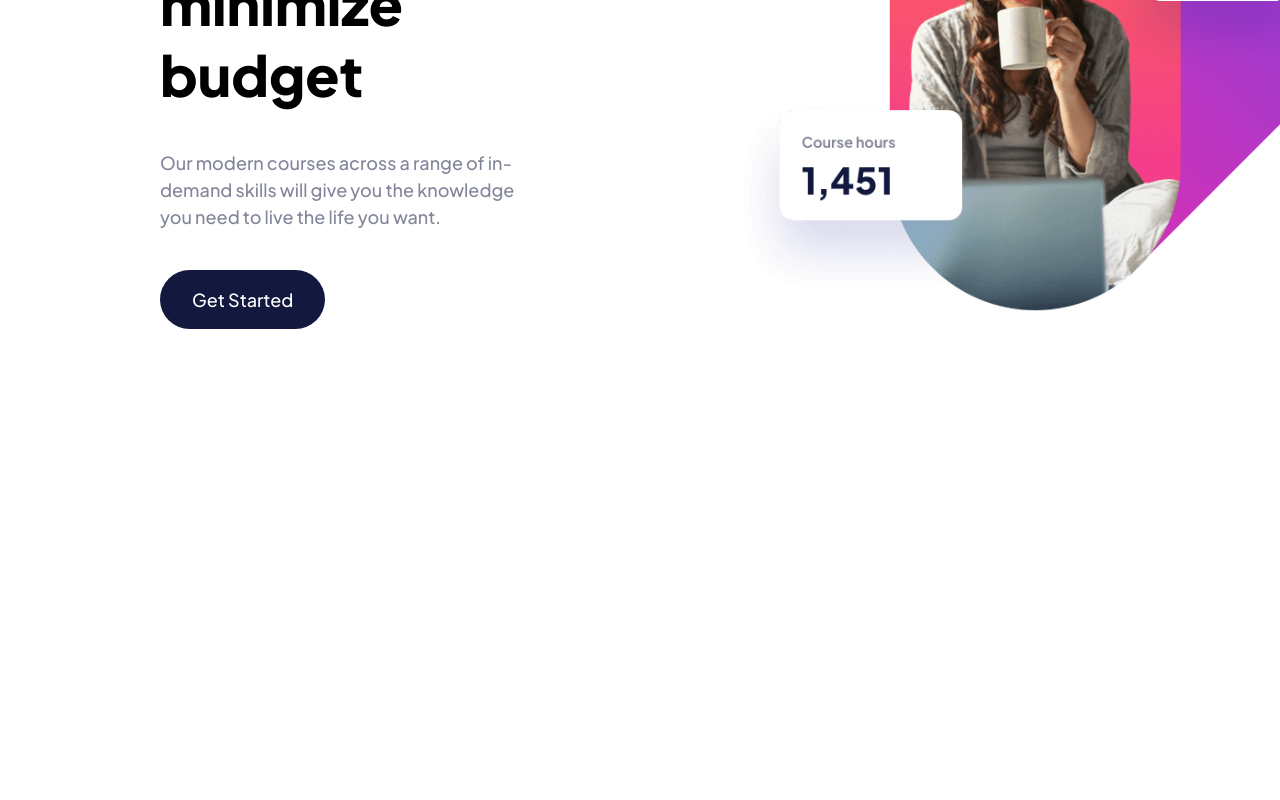
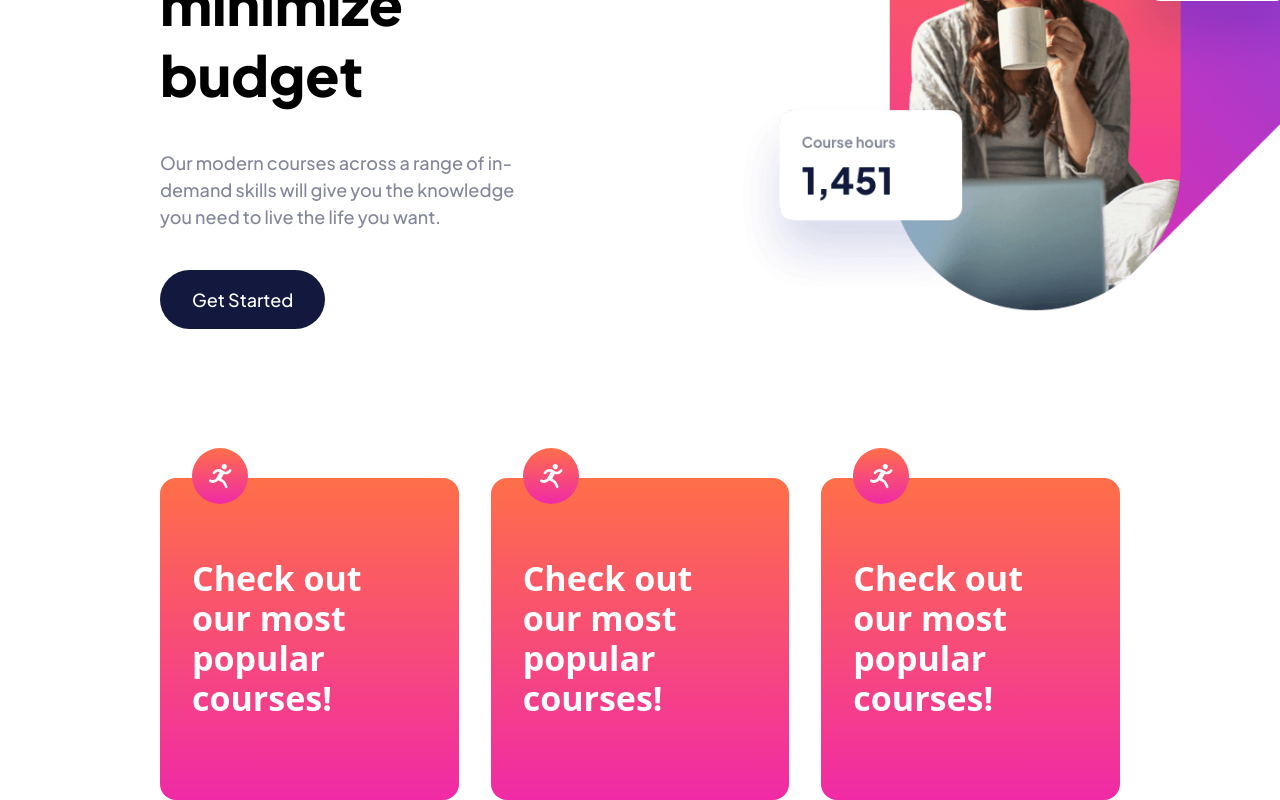
Before and after one commit to alvaro-frontend-mentor-projects/skilled-e-learning-landing-page, a React (Create React App) app: page / in a window 1280 px wide. Shown: the part 342-1142 px from the top of the page. Before the commit the page ends 800 px from the top, so only its background shows below. Built offline with nearby package versions, Linux system fonts and the light colour scheme.

Commit message:
feature section grid achieved, need to fill in boxes

```diff
--- a/src/pages/MainPage.js
+++ b/src/pages/MainPage.js
@@ -4,7 +4,8 @@ import HeroImage from '../assets/image-hero-desktop.png'
 const MainPage = () => {
   return (
     // HERO
-    <div className='flex flex-row mx-[160px] h-[640px] relative'>
+    <div className='flex flex-col gap-20 '>
+        <div className='flex flex-row mx-[160px] h-[640px] relative'>
         {/* Left Column */}
         <div className='flex flex-col gap-10 w-[50%] justify-center pr-[100px]'>
             <h1 className='font-Jakarta font-[800] text-[56px] leading-[70.5px]'>
@@ -33,7 +34,50 @@ const MainPage = () => {
         </div>
     </div>
 
-    // FEATURES
+
+    {/* FEATURES */}
+        <div className='mx-[160px] grid grid-cols-3 gap-8'>
+            {/* Box 1 */}
+            <div className='relative h-[322px] rounded-2xl bg-gradient-to-t from-[#F02AA6] to-[#FF6F48] pl-8 pr-16 pt-20'>
+                <svg className='absolute left-8 top-[-30px]' width="56" height="56" xmlns="http://www.w3.org/2000/svg"><defs><linearGradient x1="50%" y1="0%" x2="50%" y2="100%" id="a"><stop stop-color="#FF6F48" offset="0%"/><stop stop-color="#F02AA6" offset="100%"/></linearGradient></defs><g fill="none" fill-rule="evenodd"><circle fill="url(#a)" cx="28" cy="28" r="28"/><path d="M33.97 20.678c.565-.498.893-1.21.906-1.962A2.706 2.706 0 0 0 32.16 16a2.794 2.794 0 0 0-1.66.603 2.825 2.825 0 0 0-.854 1.962 2.69 2.69 0 0 0 4.325 2.113Zm-8.752.453c0 .05-.05.05-.1.1v.05a6.308 6.308 0 0 0-2.919 1.41c-.503.473-.958.995-1.358 1.559-1.006 1.408 1.358 2.766 2.315 1.358 1.257-1.762 2.816-2.264 4.527-1.71a141.96 141.96 0 0 0-2.717 5.181c-1.107 2.163-3.47 3.874-5.786 2.566a1.402 1.402 0 1 0-1.508 2.364 6.826 6.826 0 0 0 8.704-1.66c.05 0 .153.05.2.05 1.5.624 2.907 1.454 4.177 2.466.603.502 1.66 3.065 2.263 4.376a1.392 1.392 0 0 0 2.113.452c.393-.382.476-.982.202-1.456-.705-1.456-1.862-4.427-2.818-5.135a31.566 31.566 0 0 0-2.364-1.762l.1-.1a16.972 16.972 0 0 0-1.006-.605c.856-1.609 1.711-3.168 2.616-4.728 2.11.667 4.415.19 6.087-1.258.517-.46.973-.984 1.358-1.56.956-1.257-.905-2.515-2.012-1.66a.709.709 0 0 0-.153.202 4.36 4.36 0 0 1-2.013 1.66c-.05.05-.1.05-.1.1h-.051a4.146 4.146 0 0 1-3.622-.452l.101-.101h.05a.383.383 0 0 0-.201-.1 9.292 9.292 0 0 0-.956-.554 7.258 7.258 0 0 0-5.134-1.056l.005.003Z" fill="#FFF" fill-rule="nonzero"/></g></svg>
+                <h1 className='text-white text-[34px] font-[600] leading-[40px]'>
+                    Check out our most popular courses!
+                </h1>
+            </div>
+
+            {/* Box 1 */}
+            <div className='relative h-[322px] rounded-2xl bg-gradient-to-t from-[#F02AA6] to-[#FF6F48] pl-8 pr-16 pt-20'>
+                <svg className='absolute left-8 top-[-30px]' width="56" height="56" xmlns="http://www.w3.org/2000/svg"><defs><linearGradient x1="50%" y1="0%" x2="50%" y2="100%" id="a"><stop stop-color="#FF6F48" offset="0%"/><stop stop-color="#F02AA6" offset="100%"/></linearGradient></defs><g fill="none" fill-rule="evenodd"><circle fill="url(#a)" cx="28" cy="28" r="28"/><path d="M33.97 20.678c.565-.498.893-1.21.906-1.962A2.706 2.706 0 0 0 32.16 16a2.794 2.794 0 0 0-1.66.603 2.825 2.825 0 0 0-.854 1.962 2.69 2.69 0 0 0 4.325 2.113Zm-8.752.453c0 .05-.05.05-.1.1v.05a6.308 6.308 0 0 0-2.919 1.41c-.503.473-.958.995-1.358 1.559-1.006 1.408 1.358 2.766 2.315 1.358 1.257-1.762 2.816-2.264 4.527-1.71a141.96 141.96 0 0 0-2.717 5.181c-1.107 2.163-3.47 3.874-5.786 2.566a1.402 1.402 0 1 0-1.508 2.364 6.826 6.826 0 0 0 8.704-1.66c.05 0 .153.05.2.05 1.5.624 2.907 1.454 4.177 2.466.603.502 1.66 3.065 2.263 4.376a1.392 1.392 0 0 0 2.113.452c.393-.382.476-.982.202-1.456-.705-1.456-1.862-4.427-2.818-5.135a31.566 31.566 0 0 0-2.364-1.762l.1-.1a16.972 16.972 0 0 0-1.006-.605c.856-1.609 1.711-3.168 2.616-4.728 2.11.667 4.415.19 6.087-1.258.517-.46.973-.984 1.358-1.56.956-1.257-.905-2.515-2.012-1.66a.709.709 0 0 0-.153.202 4.36 4.36 0 0 1-2.013 1.66c-.05.05-.1.05-.1.1h-.051a4.146 4.146 0 0 1-3.622-.452l.101-.101h.05a.383.383 0 0 0-.201-.1 9.292 9.292 0 0 0-.956-.554 7.258 7.258 0 0 0-5.134-1.056l.005.003Z" fill="#FFF" fill-rule="nonzero"/></g></svg>
+                <h1 className='text-white text-[34px] font-[600] leading-[40px]'>
+                    Check out our most popular courses!
+                </h1>
+            </div>
+
+            {/* Box 1 */}
+            <div className='relative h-[322px] rounded-2xl bg-gradient-to-t from-[#F02AA6] to-[#FF6F48] pl-8 pr-16 pt-20'>
+                <svg className='absolute left-8 top-[-30px]' width="56" height="56" xmlns="http://www.w3.org/2000/svg"><defs><linearGradient x1="50%" y1="0%" x2="50%" y2="100%" id="a"><stop stop-color="#FF6F48" offset="0%"/><stop stop-color="#F02AA6" offset="100%"/></linearGradient></defs><g fill="none" fill-rule="evenodd"><circle fill="url(#a)" cx="28" cy="28" r="28"/><path d="M33.97 20.678c.565-.498.893-1.21.906-1.962A2.706 2.706 0 0 0 32.16 16a2.794 2.794 0 0 0-1.66.603 2.825 2.825 0 0 0-.854 1.962 2.69 2.69 0 0 0 4.325 2.113Zm-8.752.453c0 .05-.05.05-.1.1v.05a6.308 6.308 0 0 0-2.919 1.41c-.503.473-.958.995-1.358 1.559-1.006 1.408 1.358 2.766 2.315 1.358 1.257-1.762 2.816-2.264 4.527-1.71a141.96 141.96 0 0 0-2.717 5.181c-1.107 2.163-3.47 3.874-5.786 2.566a1.402 1.402 0 1 0-1.508 2.364 6.826 6.826 0 0 0 8.704-1.66c.05 0 .153.05.2.05 1.5.624 2.907 1.454 4.177 2.466.603.502 1.66 3.065 2.263 4.376a1.392 1.392 0 0 0 2.113.452c.393-.382.476-.982.202-1.456-.705-1.456-1.862-4.427-2.818-5.135a31.566 31.566 0 0 0-2.364-1.762l.1-.1a16.972 16.972 0 0 0-1.006-.605c.856-1.609 1.711-3.168 2.616-4.728 2.11.667 4.415.19 6.087-1.258.517-.46.973-.984 1.358-1.56.956-1.257-.905-2.515-2.012-1.66a.709.709 0 0 0-.153.202 4.36 4.36 0 0 1-2.013 1.66c-.05.05-.1.05-.1.1h-.051a4.146 4.146 0 0 1-3.622-.452l.101-.101h.05a.383.383 0 0 0-.201-.1 9.292 9.292 0 0 0-.956-.554 7.258 7.258 0 0 0-5.134-1.056l.005.003Z" fill="#FFF" fill-rule="nonzero"/></g></svg>
+                <h1 className='text-white text-[34px] font-[600] leading-[40px]'>
+                    Check out our most popular courses!
+                </h1>
+            </div>
+
+
+
+        </div>
+
+
+    </div>
+
+
+
+
+
+
+
+
+
+
+
   )
 }
 
```
